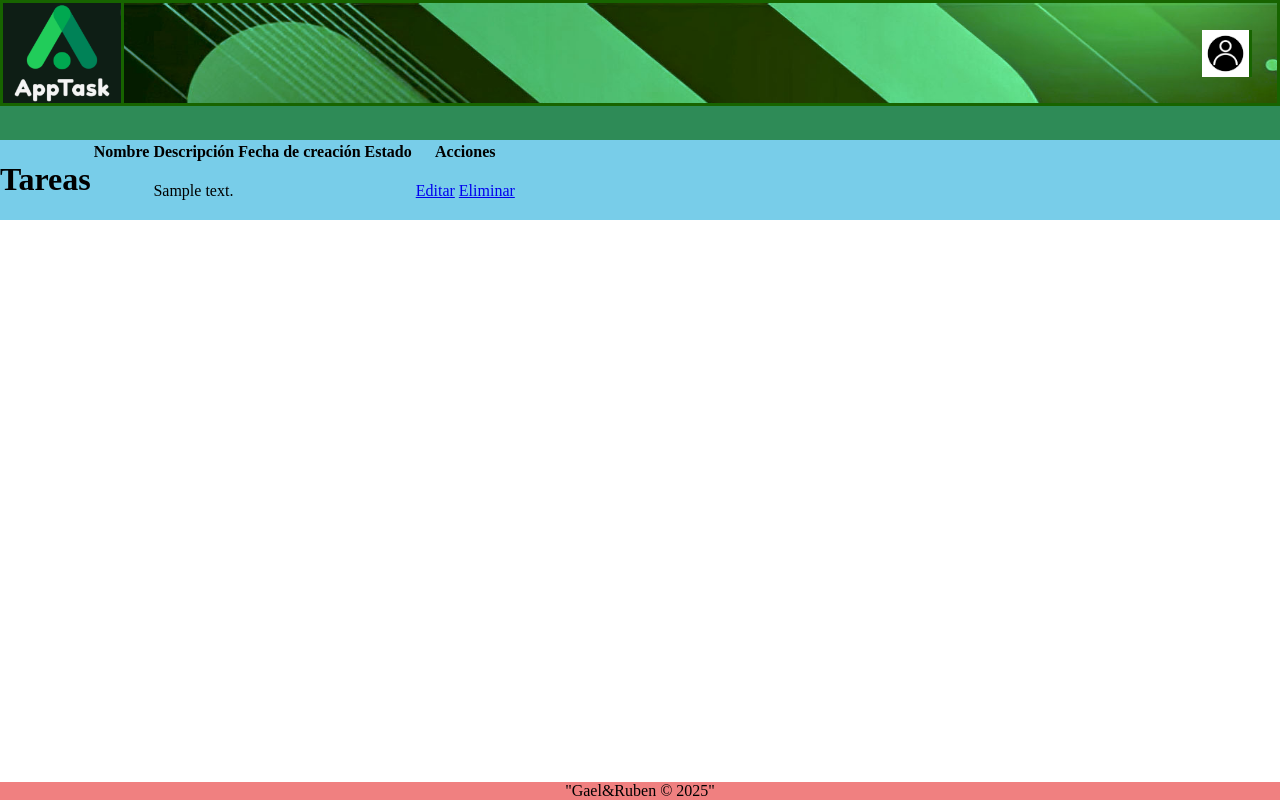
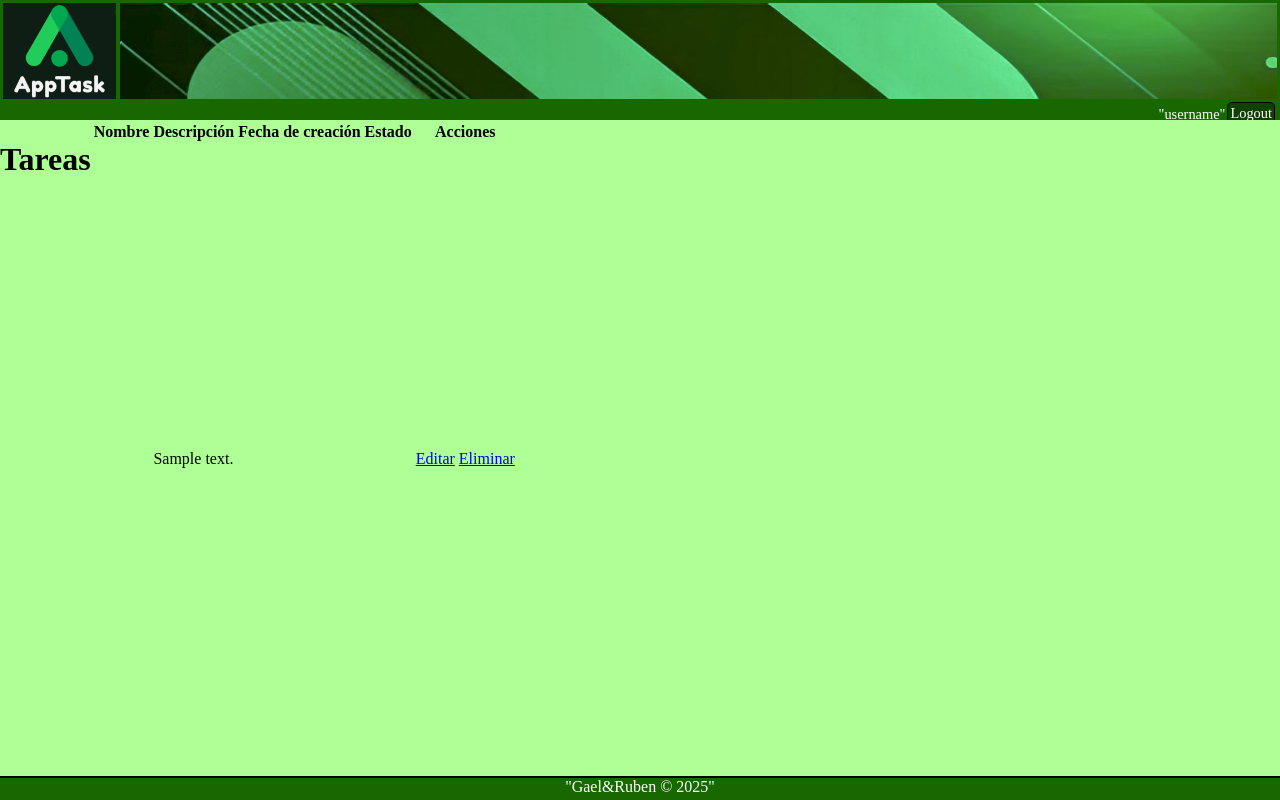
Before and after one commit to RubenSans82/apptask, a PHP site: page /main.php in a window 1280 px wide. Run offline with PHP 8.4, Linux system fonts and the light colour scheme; tables that the repository leaves empty hold one stand-in row (values such as "Sample post"); data that the repository does not hold is empty; some libraries are stand-ins or nearby versions.

Commit message:
some adjusts

```diff
--- a/css/styles.css
+++ b/css/styles.css
@@ -10,29 +10,29 @@
 }
 
 header {
-    background-color: seagreen;
+    background-color: rgb(24, 104, 0);
     display: flex;
     flex-direction: column;
-    height: 140px;
+    height: 15vh;
     width: 100%;
 
 }
 
 .header {
     width: auto;
-    height: 100px;
+    height: 80%;
     background-image: url("../img/header.jpg");
     background-size: 100% 350%;
     background-position: 117px top;
     background-repeat: no-repeat;
-    border: 3px solid rgb(23, 100, 0);
+    border: 3px solid rgb(24, 104, 0);
 }
 
 header img {
     width: 118;
     height: 100%;
     box-sizing: border-box;
-    border-right: 3px solid rgb(23, 100, 0);
+    border-right: 3px solid rgb(24, 104, 0);
 }
 
 
@@ -44,25 +44,47 @@
     margin-right: 25px;
 }
 
-.imgUser img {
-    width: 50px;
-    height: auto;
-}
+
 
 nav {
-    background-color: rgb(0, 100, 17);
-    height: 40px;
+    background-color: rgb(24, 104, 0);
+    height: 20%;
+    box-sizing: border-box;
+    border-bottom: 2px solid black;
+
+
 }
 
 nav ul {
     display: flex;
-    justify-content: right;
+    justify-content: flex-end;
     list-style-type: none;
     margin: 0px;
+    align-items: center;
 }
 
 nav ul li {
-    margin: 10px;
+    margin: 2px;
+    color: white;
+    list-style-type: none;
+    font-size: 90%;
+
+}
+
+nav ul li a {
+    text-decoration: none;
+    color: white;
+}
+
+.navButton {
+    background-color: rgb(15, 65, 0);
+    box-sizing: border-box;
+    border: 1px solid rgb(0, 0, 0);
+    color: white;
+    border-radius: 5px;
+    text-decoration: none;
+    margin-bottom: 2px;
+    margin-right: 5px;
 }
 
 .header {
@@ -72,21 +94,25 @@
 }
 
 main {
-    background-color: rgb(120, 205, 233);
+    background-color: rgb(175, 255, 151);
     display: flex;
-    height: auto;
+    height: 82vh;
 }
 
 footer {
-    background-color: lightcoral;
+    background-color: rgb(24, 104, 0);
     position: fixed;
     bottom: 0;
     width: 100%;
     text-align: center;
+    box-sizing: border-box;
+    border-top: 2px solid black;
+    height: 3vh;
 }
 
 footer p {
     margin: 0px;
+    color: white;
 }
 
 #spark-container {
--- a/partials/footer.php
+++ b/partials/footer.php
@@ -3,6 +3,6 @@
         "Gael&Ruben © 2025"
     </p>
 </footer>
-</body>
+<div id="spark-container"></div> <!-- Contenedor para las chispas -->
 
 </html>
--- a/partials/header.php
+++ b/partials/header.php
@@ -6,14 +6,25 @@
     <meta name="viewport" content="width=device-width, initial-scale=1.0">
     <title>AppTask</title>
     <link rel="stylesheet" href="css/styles.css">
+    <script src="js/script.js" defer></script>
+    <script src="https://cdn.lordicon.com/lordicon.js"></script>
+
 </head>
 
 <body>
     <header>
         <div class="header">
-            <a href="index.php"><img src="img/logo.png" alt="logo"></a>
+            <a href="index.php" class="logo"><img src="img/logo.png" alt="logo"></a>
             <div class="imgUser">
-                <img src="img/user.jpg" alt="user">
+                <lord-icon src="https://cdn.lordicon.com/iiudwewg.json" trigger="in" delay="500" state="in-reveal"
+                    colors="primary:#109121,secondary:#d1fad7" style="width:80px;height:80px">
+                </lord-icon>
             </div>
         </div>
+        <nav>
+            <ul>
+                <li>"username"</li>
+                <div class="navButton"><li><a href="index.php">Logout</a></li></div>
+            </ul>
+        </nav>
     </header>
```
Also changed, not shown: index.php (+10 -6 lines).
